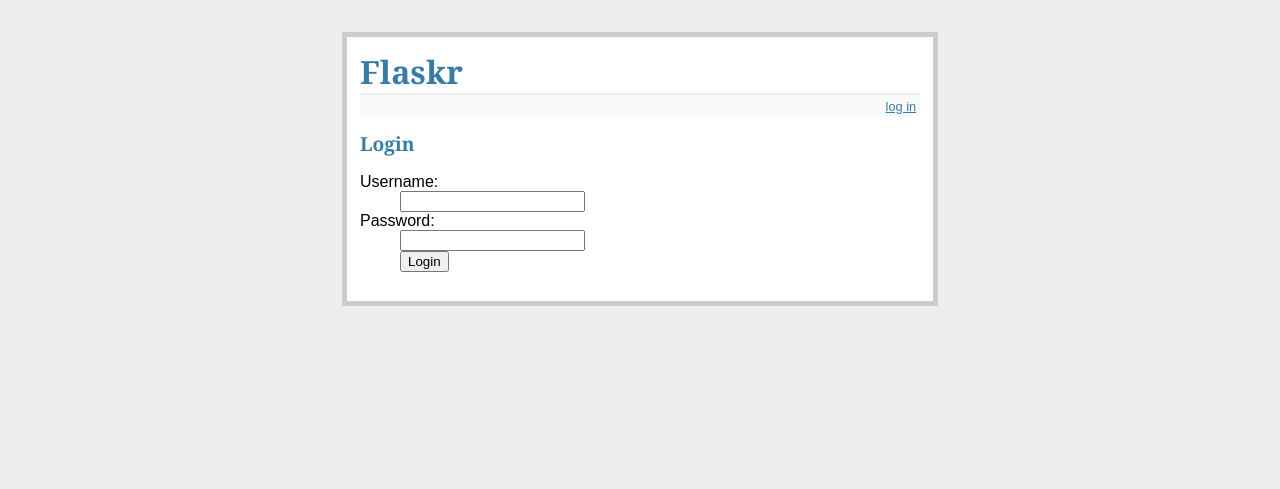
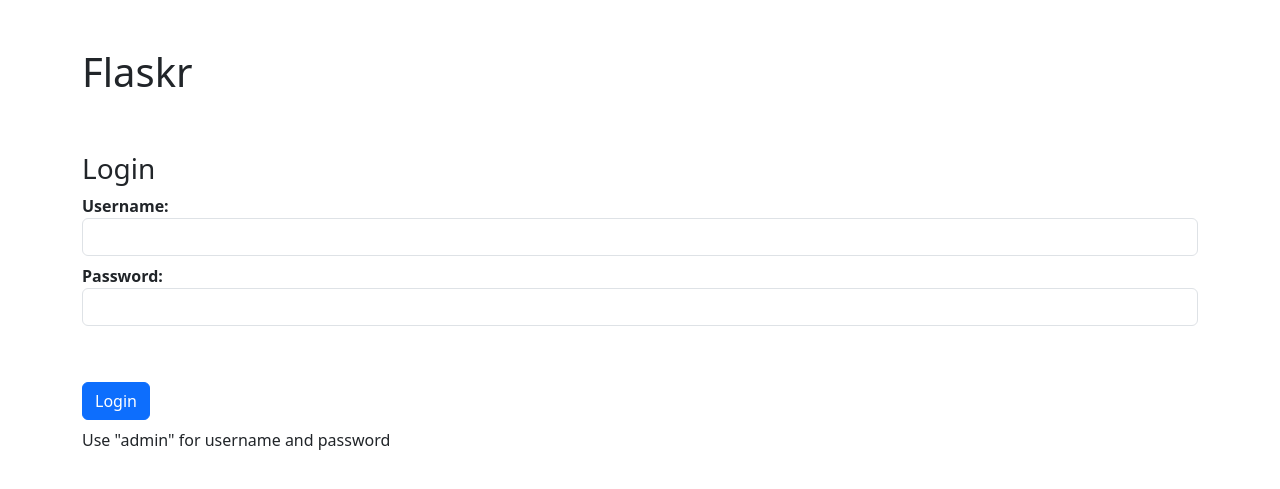
Before and after one commit to kylie-ng/flaskr-tdd, a Flask app: page /login in a window 1280 px wide. Shown: the top 489 px of the page. Run offline with Flask 3, Linux system fonts and the light colour scheme.

Commit message:
removed style.css

```diff
--- a/project/static/style.css
+++ /dev/null
@@ -1,74 +0,0 @@
-body {
-  font-family: sans-serif;
-  background: #eee;
-}
-
-a,
-h1,
-h2 {
-  color: #377ba8;
-}
-
-h1,
-h2 {
-  font-family: "Georgia", serif;
-  margin: 0;
-}
-
-h1 {
-  border-bottom: 2px solid #eee;
-}
-
-h2 {
-  font-size: 1.2em;
-}
-
-.page {
-  margin: 2em auto;
-  width: 35em;
-  border: 5px solid #ccc;
-  padding: 0.8em;
-  background: white;
-}
-
-.entries {
-  list-style: none;
-  margin: 0;
-  padding: 0;
-}
-
-.entries li {
-  margin: 0.8em 1.2em;
-}
-
-.entries li h2 {
-  margin-left: -1em;
-}
-
-.add-entry {
-  font-size: 0.9em;
-  border-bottom: 1px solid #ccc;
-}
-
-.add-entry dl {
-  font-weight: bold;
-}
-
-.metanav {
-  text-align: right;
-  font-size: 0.8em;
-  padding: 0.3em;
-  margin-bottom: 1em;
-  background: #fafafa;
-}
-
-.flash {
-  background: #cee5f5;
-  padding: 0.5em;
-  border: 1px solid #aacbe2;
-}
-
-.error {
-  background: #f0d6d6;
-  padding: 0.5em;
-}
--- a/project/templates/login.html
+++ b/project/templates/login.html
@@ -5,40 +5,58 @@
     <link
       rel="stylesheet"
       type="text/css"
-      href="{{ url_for('static', filename='style.css') }}"
+      href="https://cdn.jsdelivr.net/npm/bootstrap@5.3.2/dist/css/bootstrap.min.css"
     />
   </head>
   <body>
-    <div class="page">
+    <div class="container">
+      <br /><br />
       <h1>Flaskr</h1>
-
-      <div class="metanav">
-        {% if not session.logged_in %}
-        <a href="{{ url_for('login') }}">log in</a>
-        {% else %}
-        <a href="{{ url_for('logout') }}">log out</a>
-        {% endif %}
-      </div>
+      <br /><br />
 
       {% for message in get_flashed_messages() %}
-      <div class="flash">{{ message }}</div>
-      {% endfor %} {% block body %}{% endblock %}
+      <div class="flash alert alert-success col-sm-4" role="success">
+        {{ message }}
+      </div>
+      {% endfor %}
 
-      <h2>Login</h2>
+      <h3>Login</h3>
 
       {% if error %}
-      <p class="error"><strong>Error:</strong> {{ error }}</p>
+      <p class="alert alert-danger col-sm-4" role="danger">
+        <strong>Error:</strong> {{ error }}
+      </p>
       {% endif %}
 
-      <form action="{{ url_for('login') }}" method="post">
+      <form action="{{ url_for('login') }}" method="post" class="form-group">
         <dl>
           <dt>Username:</dt>
-          <dd><input type="text" name="username" /></dd>
+          <dd>
+            <input
+              type="text"
+              name="username"
+              class="form-control col-sm-4"
+            />
+          </dd>
           <dt>Password:</dt>
-          <dd><input type="password" name="password" /></dd>
-          <dd><input type="submit" value="Login" /></dd>
+          <dd>
+            <input
+              type="password"
+              name="password"
+              class="form-control col-sm-4"
+            />
+          </dd>
+          <br /><br />
+          <dd>
+            <input type="submit" class="btn btn-primary" value="Login" />
+          </dd>
+          <span>Use "admin" for username and password</span>
         </dl>
       </form>
     </div>
+    <script
+      type="text/javascript"
+      src="{{url_for('static', filename='main.js') }}"
+    ></script>
   </body>
 </html>
```
Also changed, not shown: project/templates/index.html (+45 -18 lines).
